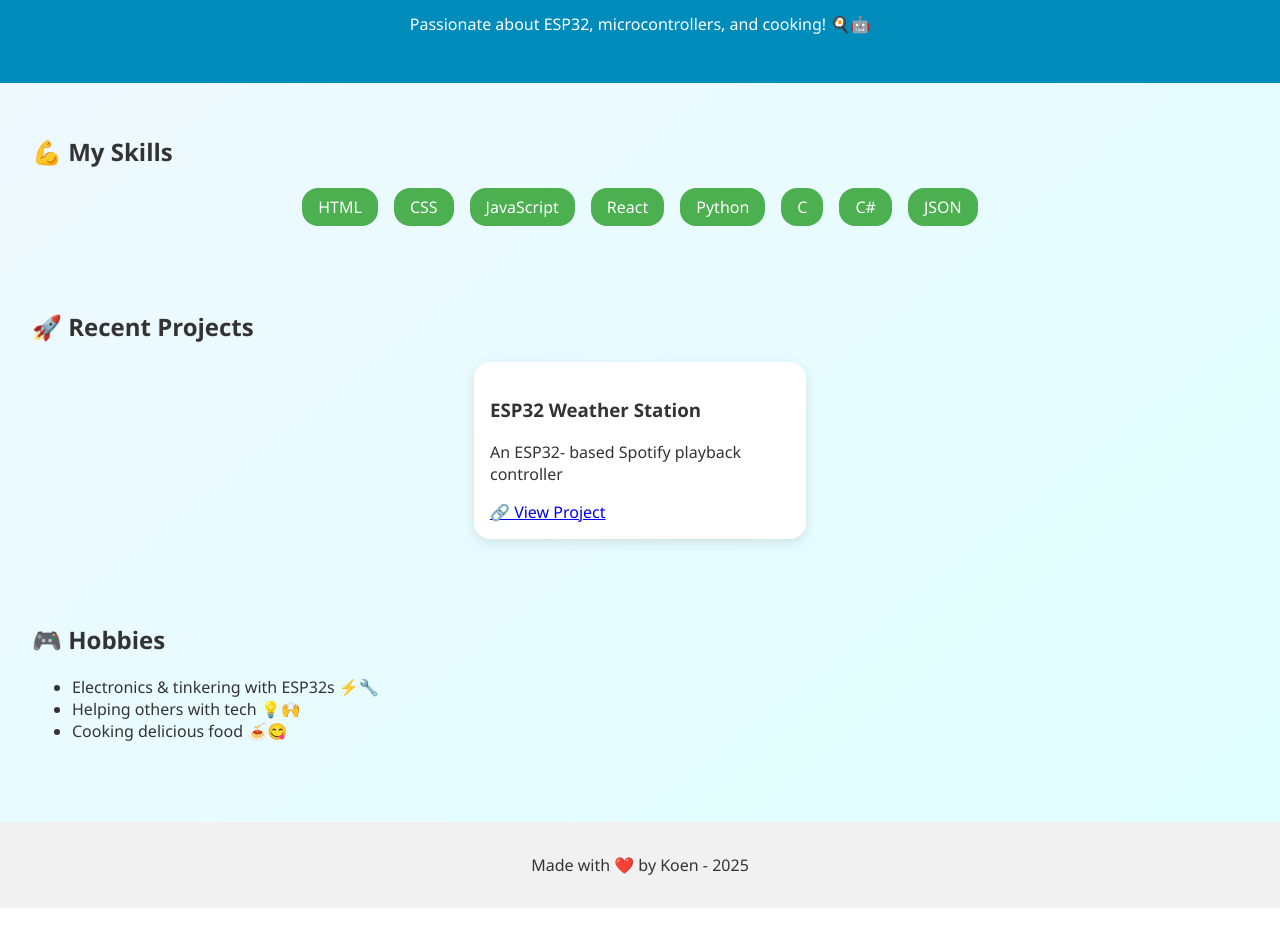
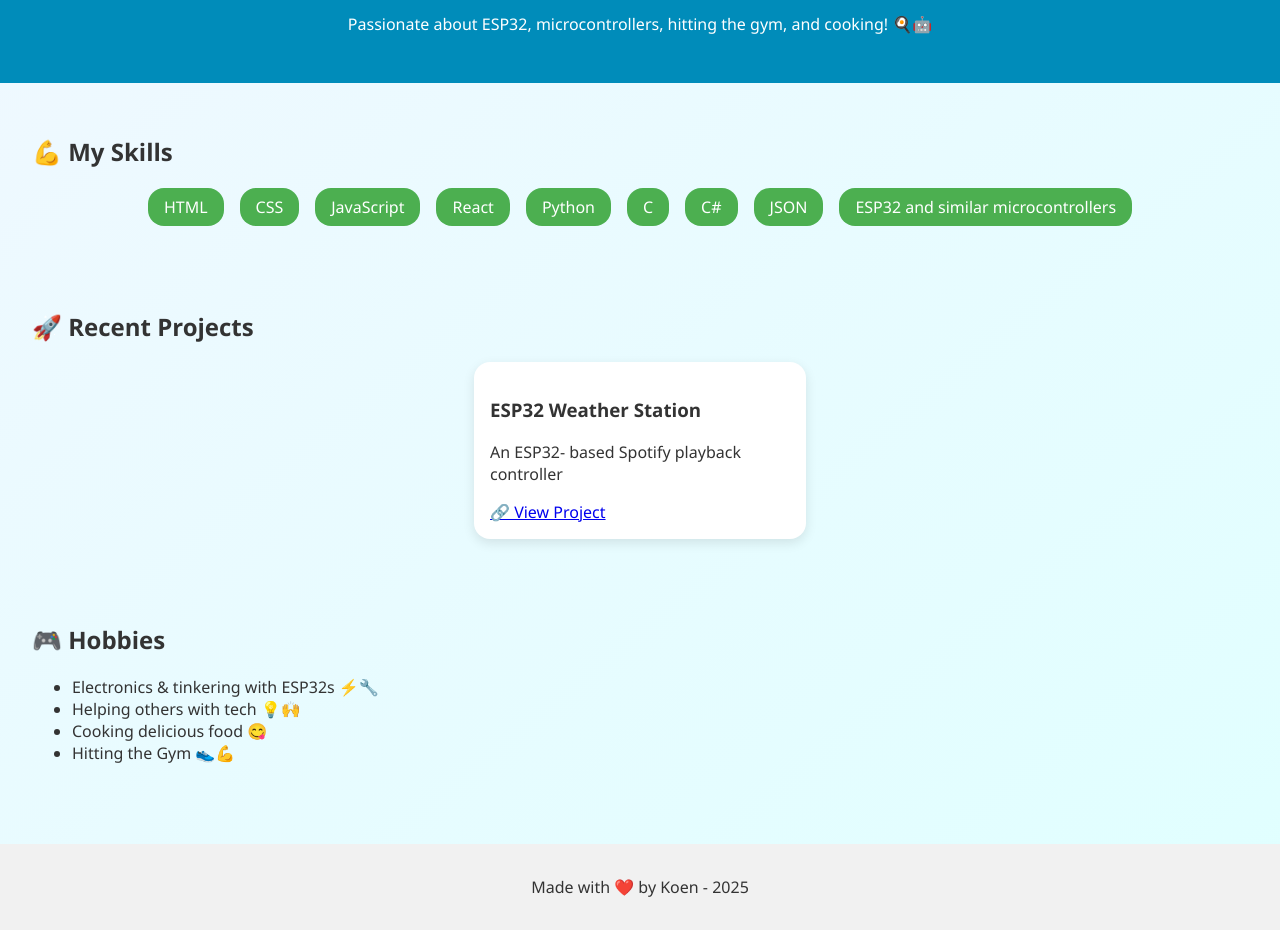
Before and after one commit to koenll23/aboutme, a plain HTML site: page index.html in a window 1280 px wide. Shown: the part 117-1047 px from the top of the page. Before the commit the page ends 1025 px from the top, so only its background shows below. Drawn offline with Linux system fonts and the light colour scheme.

Commit message:
Update index.html

```diff
--- a/index.html
+++ b/index.html
@@ -9,7 +9,7 @@
 <body>
   <header>
     <h1>Hi, I'm Koen! 😄⚡</h1>
-    <p>Passionate about ESP32, microcontrollers, and cooking! 🍳🤖</p>
+    <p>Passionate about ESP32, microcontrollers, hitting the gym, and cooking! 🍳🤖</p>
   </header>
 
   <section id="skills">
@@ -23,6 +23,7 @@
       <span class="skill">C</span>
       <span class="skill">C#</span>
       <span class="skill">JSON</span>
+      <span class="skill">ESP32 and similar microcontrollers</span>
     </div>
   </section>
 
@@ -38,7 +39,8 @@
     <ul>
       <li>Electronics & tinkering with ESP32s ⚡🔧</li>
       <li>Helping others with tech 💡🙌</li>
-      <li>Cooking delicious food 🍝😋</li>
+      <li>Cooking delicious food 😋</li>
+      <li>Hitting the Gym 👟💪</li>
     </ul>
   </section>
 
```
